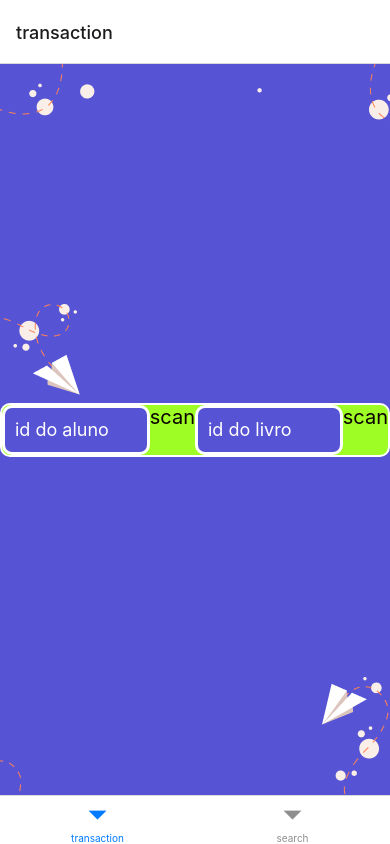
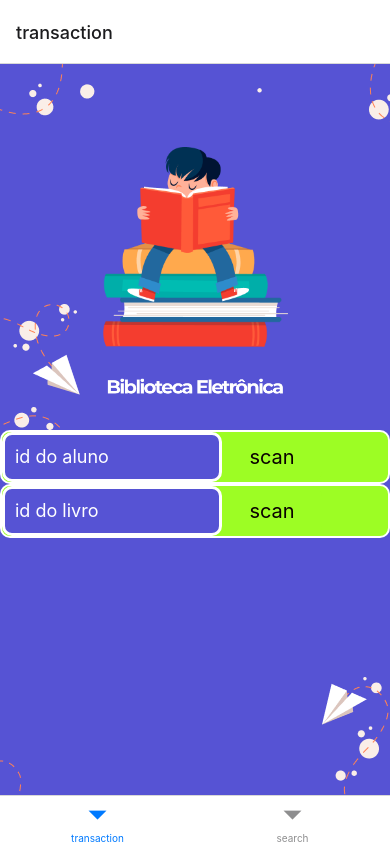
Before and after one commit to profAndreaFranca/E-library, a React Native app: screen /transaction in a window 390 px wide. Built offline with nearby package versions, Linux system fonts and the light colour scheme.

Commit message:
Update transaction.js

```diff
--- a/screens/transaction.js
+++ b/screens/transaction.js
@@ -9,8 +9,11 @@ import {
 } from "react-native";
 import { BarCodeScanner } from "expo-barcode-scanner";
 import * as Permissions from "expo-permissions";
+import { Image } from "react-native";
 
-const bgimage = require("../assets/background2.png");
+const bgImage = require("../assets/background2.png");
+const appIcon = require("../assets/appIcon.png");
+const appName = require("../assets/appName.png");
 
 export default class Transaction extends React.Component {
   constructor() {
@@ -69,10 +72,15 @@ export default class Transaction extends React.Component {
     }
     return (
       <View style={styles.container}>
-        <ImageBackground style={styles.bgImage} source={bgimage}>
-          <View style={styles.textinputContainer}>
+        <ImageBackground style={styles.bgImage} source={bgImage}>
+          <View style={styles.upperContainer}>
+            <Image source={appIcon} style = {styles.appIcon}/>
+            <Image source={appName} style = {styles.appName}/>
+          </View>
+          <View style={styles.lowerContainer}>
+            <View style={styles.textInputContainer}>
               <TextInput
-              style={styles.textinput}
+                style={styles.textInput}
                 placeholder={"id do aluno"}
                 placeholderTextColor={"#fff"}
                 value={studentId}
@@ -81,20 +89,23 @@ export default class Transaction extends React.Component {
                 style={styles.scanButton}
                 onPress={() => this.getCameraPermission("studentId")}
               >
-              <Text style={styles.scanbuttonText}>scan</Text>
+                <Text style={styles.scanButtonText}>scan</Text>
               </TouchableOpacity>
+            </View>
+            <View style={styles.textInputContainer}>
               <TextInput
-              style={styles.textinput}
+                style={styles.textInput}
                 placeholder={"id do livro"}
                 placeholderTextColor={"#fff"}
                 value={bookId}
               />
               <TouchableOpacity
-              style={styles.scabutton}
+                style={styles.scanButton}
                 onPress={() => this.getCameraPermission("bookId")}
               >
-              <Text style={styles.scanbuttonText}>scan</Text>
+                <Text style={styles.scanButtonText}>scan</Text>
               </TouchableOpacity>
+            </View>
           </View>
         </ImageBackground>
       </View>
@@ -105,40 +116,40 @@ export default class Transaction extends React.Component {
 const styles = StyleSheet.create({
   container: {
     flex: 1,
-      backgroundColor: "#FFFFFF"
+    backgroundColor: "#FFFFFF",
   },
   bgImage: {
     flex: 1,
     resizeMode: "cover",
-      justifyContent: "center"
+    justifyContent: "center",
   },
   upperContainer: {
     flex: 0.5,
     justifyContent: "center",
-      alignItems: "center"
+    alignItems: "center",
   },
   appIcon: {
     width: 200,
     height: 200,
     resizeMode: "contain",
-      marginTop: 80
+    marginTop: 80,
   },
   appName: {
     width: 180,
-      resizeMode: "contain"
+    resizeMode: "contain",
   },
   lowerContainer: {
     flex: 0.5,
-      alignItems: "center"
+    alignItems: "center",
   },
-    textinputContainer: {
+  textInputContainer: {
     borderWidth: 2,
     borderRadius: 10,
     flexDirection: "row",
     backgroundColor: "#9DFD24",
-      borderColor: "#FFFFFF"
+    borderColor: "#FFFFFF",
   },
-    textinput: {
+  textInput: {
     width: "57%",
     height: 50,
     padding: 10,
@@ -147,19 +158,19 @@ const styles = StyleSheet.create({
     borderWidth: 3,
     fontSize: 18,
     backgroundColor: "#5653D4",
-      color: "#FFFFFF"
+    color: "#FFFFFF",
   },
-    scanbutton: {
+  scanButton: {
     width: 100,
     height: 50,
     backgroundColor: "#9DFD24",
     borderTopRightRadius: 10,
     borderBottomRightRadius: 10,
     justifyContent: "center",
-      alignItems: "center"
+    alignItems: "center",
   },
-    scanbuttonText: {
+  scanButtonText: {
     fontSize: 20,
     color: "#0A0101",
-    }
+  },
 });
```
Lines whose indentation alone changed are shown as unchanged.
